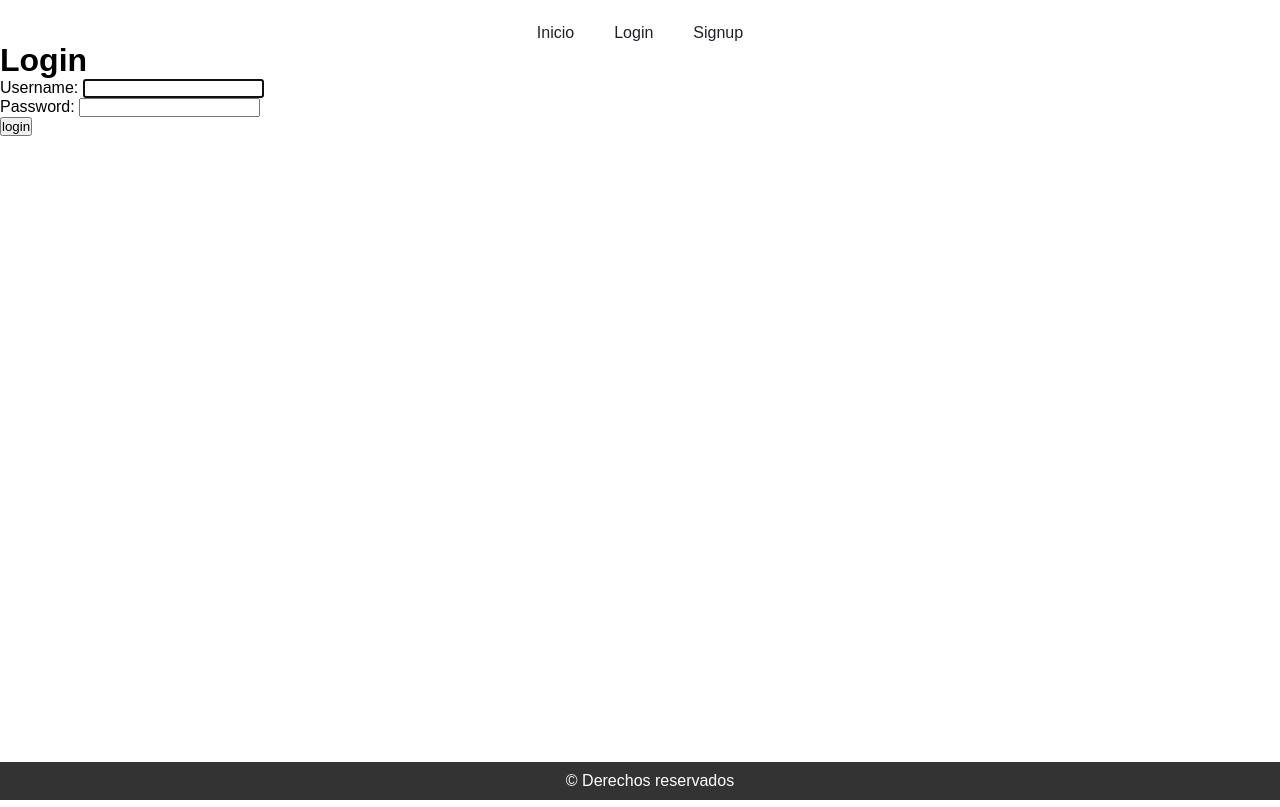
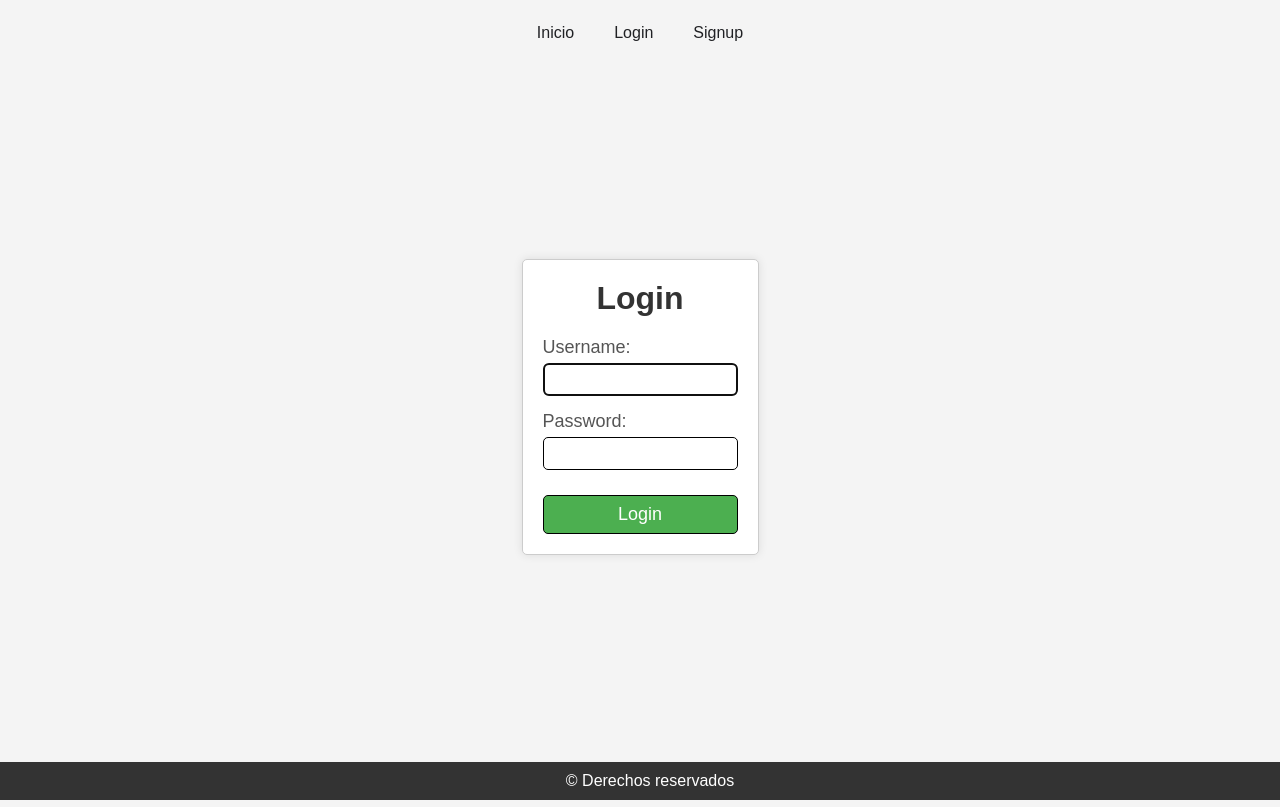
Before and after one commit to jaime1742/Biblio, a Django app: page /accounts/login/ in a window 1280 px wide. Run offline with Django 4.2, Linux system fonts and the light colour scheme; parts of the project's set-up code (start-up, migrations or seed data) failed here and were passed over.

Commit message:
Estilos del login y el register

```diff
--- /dev/null
+++ b/main/static/css/login.css
@@ -0,0 +1,86 @@
+
+
+body {
+    font-family: Arial, sans-serif;
+    background-color: #f4f4f4;
+    padding: 0;
+    margin: 0;
+    box-sizing: border-box;
+}
+
+.wrapper {
+    display: flex;
+    align-items: center;
+    justify-content: center;
+    height: 100vh;
+    margin-top: -50px;
+}
+
+.form-container {
+    background-color: #fff;
+    border: 1px solid #ccc;
+    padding: 20px;
+    border-radius: 5px;
+    box-shadow: 0 0 10px rgba(0, 0, 0, 0.1);
+}
+
+.login-text {
+    text-align: center;
+    color: #333;
+}
+
+form {
+    margin-top: 20px;
+}
+
+ul {
+    list-style: none;
+    padding: 0;
+}
+
+li {
+    margin-bottom: 15px;
+}
+
+label {
+    display: block;
+    margin-bottom: 5px;
+    color: #555;
+}
+
+input {
+    width: 100%;
+    padding: 8px;
+    box-sizing: border-box;
+    border-radius: 5px;
+    border: 1px solid black;
+}
+
+input[type="submit"] {
+    background-color: #4caf50;
+    color: white;
+    cursor: pointer;
+    margin-top: .6rem;
+}
+
+label, input[type="submit"] {
+    font-size: large;
+}
+
+input[type="submit"]:hover {
+    background-color: #45a049;
+}
+
+@media screen and (max-width: 600px) {
+    .wrapper {
+        margin-top: 0;
+    }
+
+    .form-container {
+        margin: 20px;
+    }
+
+    label, input[type="submit"] {
+        font-size: medium;
+    }
+}
--- a/main/templates/registration/logged_out.html
+++ b/main/templates/registration/logged_out.html
@@ -1,5 +1,8 @@
 {% extends 'base.html' %}
 
+{% load static %}
+
+<link rel="stylesheet" href="{% static 'css/logged_out.css' %}">
 {% block content %}
 
     <h1>Has cerrado sesión</h1>
--- a/main/templates/registration/login.html
+++ b/main/templates/registration/login.html
@@ -1,6 +1,10 @@
 {% extends 'base.html' %}
 
+{% load static %}
+
 {% block content %}
+    <link rel="stylesheet" href="{% static 'css/login.css' %}">
+    <div class="wrapper">
         {% if form.errors %}
             <p>Ha habido un error al iniciar sesión, por favor, inténtelo de nuevo</p>
         {% endif %}
@@ -10,7 +14,8 @@
             <p>Hola {{ user.username }}</p>
             <a href="{% url 'logout' %}">Logout</a>
         {% else %}
-        <h1>Login</h1>
+            <div class="form-container">
+                <h1 class="login-text">Login</h1>
                 <form method="POST" action="">
                     {% csrf_token %}
                     <ul>
@@ -23,7 +28,9 @@
                             {{ form.password }}
                         </li>
                     </ul>
-            <input type="submit" value="login" />
+                    <input type="submit" value="Login" />
                 </form>
+            </div>
         {% endif %}
+    </div>
 {% endblock %}
--- a/main/views.py
+++ b/main/views.py
@@ -4,7 +4,7 @@ from django.contrib.auth.mixins import PermissionRequiredMixin, LoginRequiredMix
 from .models import User, Vehiculo
 from django.contrib.auth import login
 from django.db import IntegrityError
-from .forms import UserRegistrationForm, CarsForm
+from .forms import UserRegistrationForm
 from .models import Vehiculo
 
 
```
Also changed, not shown: main/static/css/signup.css (added, +81 -0 lines), main/templates/registration/signup.html (+8 -1 lines), db.sqlite3, main/static/css/logged_out.css (added), main/templates/login.html (added). Lines whose indentation alone changed are shown as unchanged.
